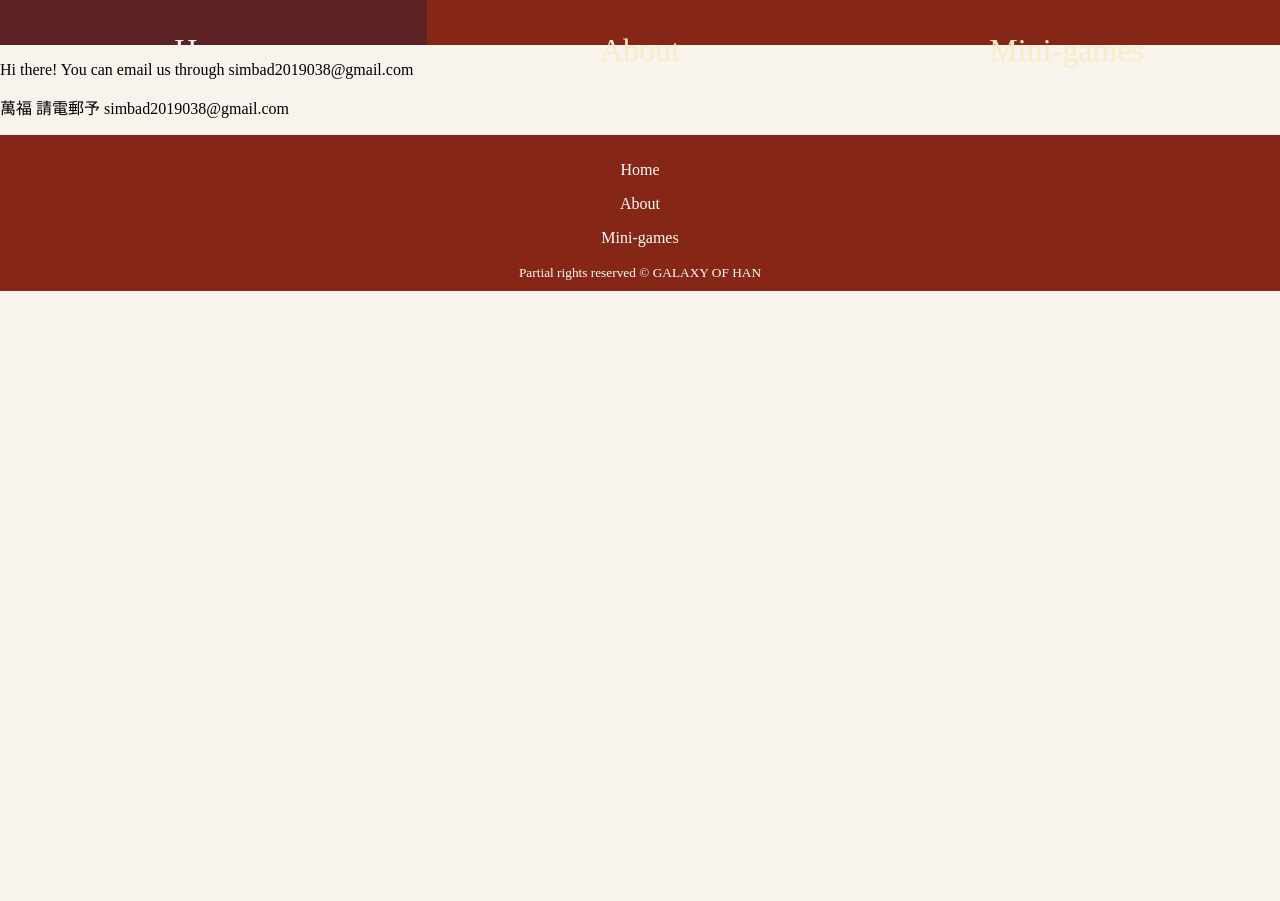
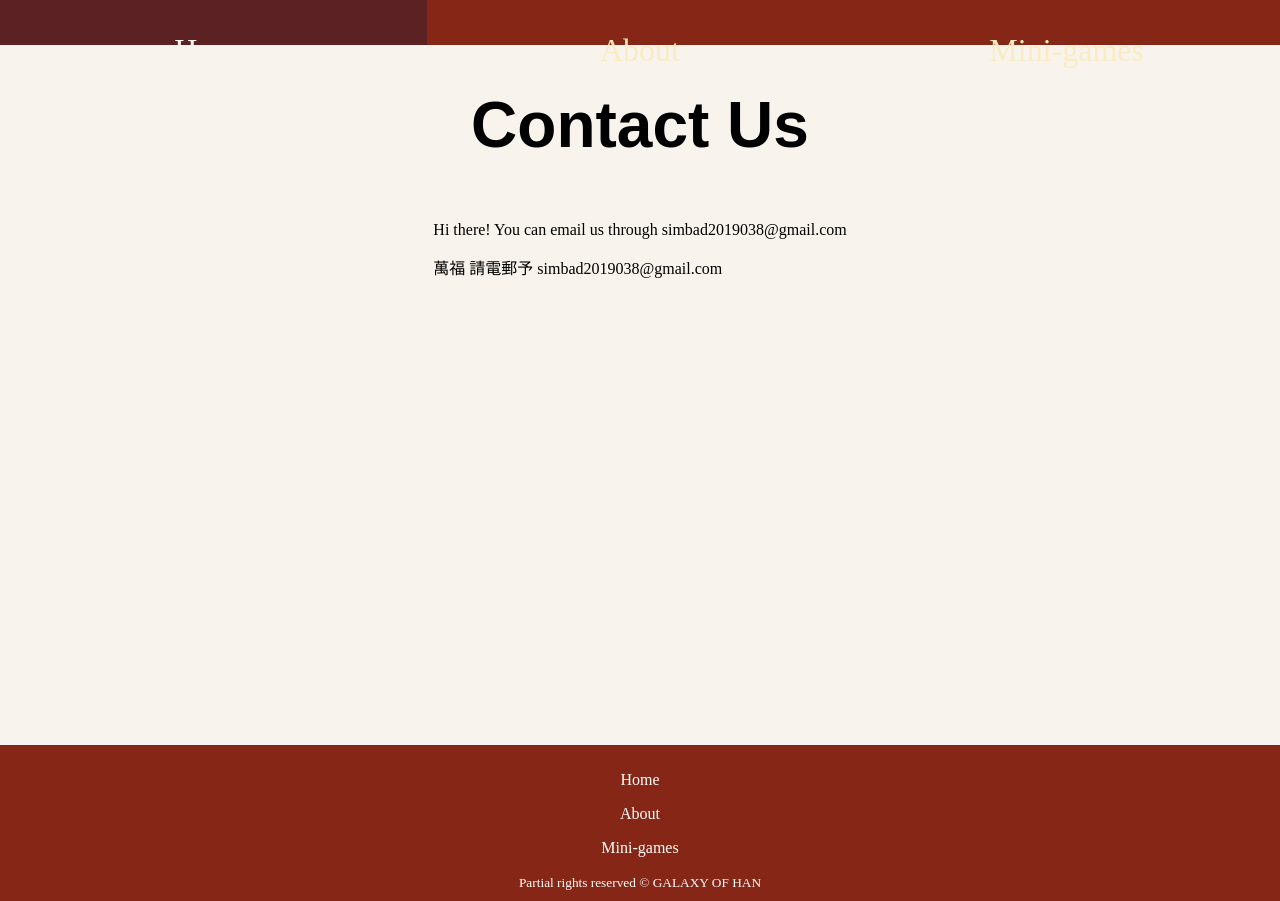
Before and after one commit to DrimLun/GalaxyOfHan, a plain HTML site: page contact.html in a window 1280 px wide. Before the commit the page ends 800 px from the top, so only its background shows below. Drawn offline with Linux system fonts and the light colour scheme.

Commit message:
Add files via upload

```diff
--- a/contact.html
+++ b/contact.html
@@ -25,21 +25,22 @@ Date: November 23 2023 -->
             </nav>
         </header>
 
-            <div>
-                <p>Hi there! You can email us through simbad2019038@gmail.com</p>
-                <p>萬福 請電郵予 simbad2019038@gmail.com</p>
-            </div>
-            <!-- <form action="contact.php"  method="POST">
+            <form action="contact.php"  method="POST">
                 <h1>Contact Us</h1>
-                <label>Name</label>
+                <!-- <label>Name</label>
                 <input type="text" name="Name" required>
                 <label>Email</label>
                 <input type="text" name="Email" required>
                 <label>Message</label>
                 <input type="text" name="Message" placeholder="Tell us what you think" required>
 
-                <input type="submit" value="Submit" class="submit">
-            </form> -->
+                <input type="submit" value="Submit" class="submit"> -->
+
+                <div>
+                    <p>Hi there! You can email us through simbad2019038@gmail.com</p>
+                    <p>萬福 請電郵予 simbad2019038@gmail.com</p>
+                </div>
+            </form>
 
         <footer>
             <a href="index.html"><p>Home</p></a>
```
